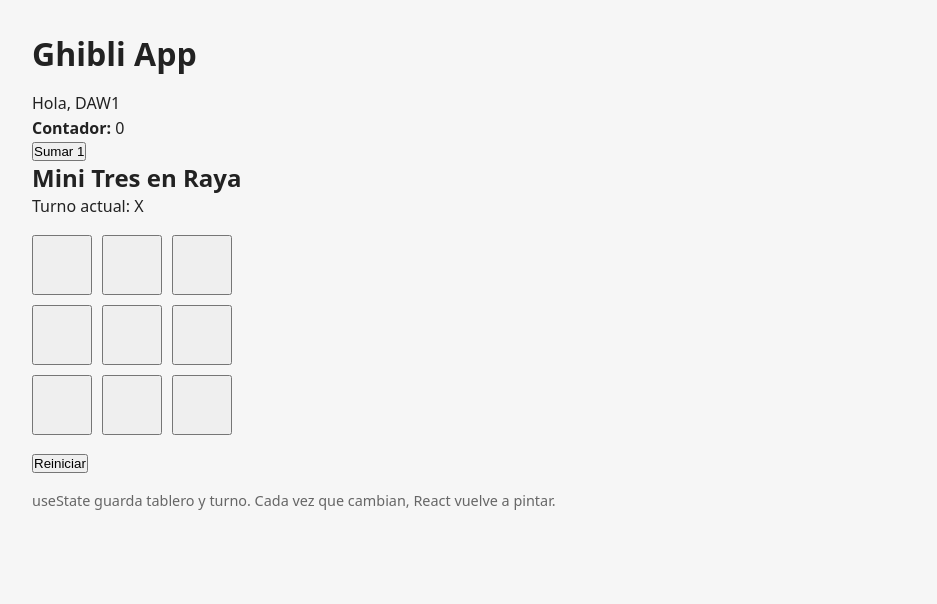
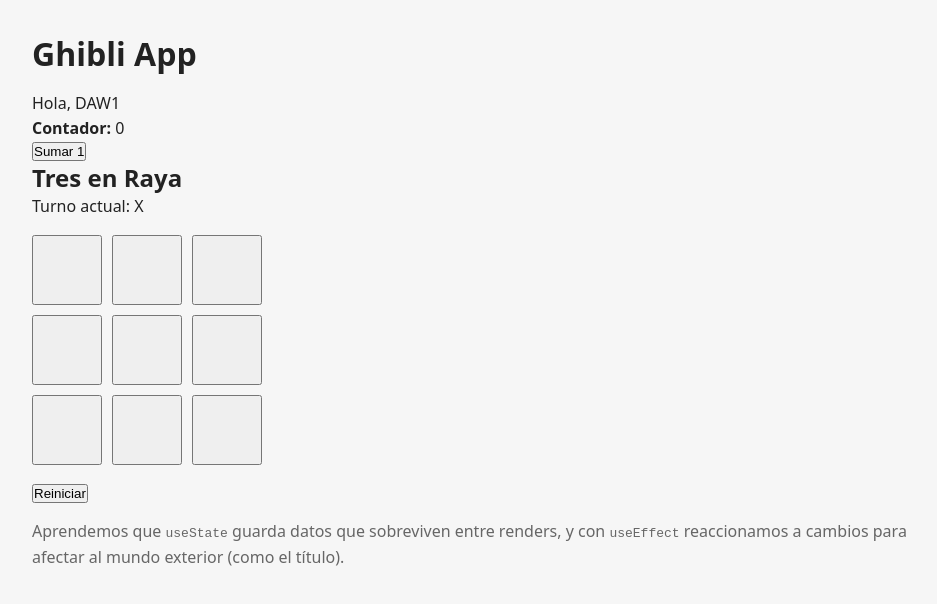
Before and after one commit to JanVizcaino/studio-ghibli, a React (Vite) app in the folder ghibli/: page / in a window 1280 px wide. Shown: the top 604 px of the page, without its empty margins (144-1081 px from the left). Built offline with nearby package versions, Linux system fonts and the light colour scheme.

Commit message:
Parte 4-Acabada

```diff
--- a/ghibli/src/components/Game.jsx
+++ b/ghibli/src/components/Game.jsx
@@ -1,31 +1,65 @@
-import { useState } from 'react'
+import { useEffect, useState } from 'react'
+
+// Combinaciones ganadoras: filas, columnas y diagonales
+const winLines = [
+  [0, 1, 2], [3, 4, 5], [6, 7, 8], // Filas
+  [0, 3, 6], [1, 4, 7], [2, 5, 8], // Columnas
+  [0, 4, 8], [2, 4, 6]             // Diagonales
+]
+
+// Función que recibe el tablero (array de 9 posiciones)
+// y devuelve 'X', 'O' o null según si alguien ha ganado
+function checkWinner(board) {
+  for (const [a, b, c] of winLines) {
+    if (board[a] && board[a] === board[b] && board[a] === board[c]) {
+      return board[a]
+    }
+  }
+  return null
+}
 
 export default function Game() {
-  // 1) Estado del tablero: 9 casillas vacías (null). Representamos 3x3 como un array.
+  // Estado del tablero y del turno
   const [board, setBoard] = useState(Array(9).fill(null))
-
-  // 2) Estado del turno: empieza jugando "X"
   const [turn, setTurn] = useState('X')
 
-  // Al hacer clic en una casilla...
+  // Calculamos ganador según el estado actual del tablero
+  const winner = checkWinner(board)
+
+  // Cambiamos título del documento en base a ganador o turno
+  useEffect(() => {
+    if (winner) {
+      document.title = `Ganó ${winner} — Tres en Raya`
+    } else {
+      document.title = `Turno: ${turn} — Tres en Raya`
+    }
+  }, [winner, turn]) // se ejecuta cuando cambian winner o turn
+
+  // Manejo de clic de cada casilla
   function handleClick(index) {
-    // Si la casilla ya está ocupada, no hacemos nada (regla simple).
-    if (board[index] !== null) return
+    // Si ya hay ganador o la casilla está ocupada, no hacemos nada
+    if (winner || board[index] !== null) {
+      return alert('Movimiento inválido. Reinicia para volver a jugar.')
+    }
 
-    // 1. Creamos una copia nueva del tablero (nunca mutar el estado directo).
+    // Clonamos el tablero actual (nunca lo mutamos directamente)
     const newBoard = [...board]
-
-    // 2. Marcamos la casilla con "X" o "O" según el turno.
     newBoard[index] = turn
 
-    // 3. Guardamos el nuevo tablero en el estado.
+    // ¿Hay ganador después de este movimiento?
+    const possibleWinner = checkWinner(newBoard)
+
+    if (possibleWinner) {
+      setBoard(newBoard) // actualizamos el tablero
+      return alert(`¡${possibleWinner} ha ganado!`)
+    }
+
+    // Si no hay ganador: actualizamos tablero y turno
     setBoard(newBoard)
-
-    // 4. Cambiamos de turno: si era X, pasa a O; si era O, pasa a X.
     setTurn(prev => (prev === 'X' ? 'O' : 'X'))
   }
 
-  // Reiniciar el juego a su estado inicial
+  // Reiniciar el juego
   function resetGame() {
     setBoard(Array(9).fill(null))
     setTurn('X')
@@ -33,13 +67,14 @@ export default function Game() {
 
   return (
     <section>
-      <h2>Mini Tres en Raya</h2>
-      <p>Turno actual: {turn}</p>
+      <h2>Tres en Raya</h2>
+      {!winner && <p>Turno actual: {turn}</p>}
+      {winner && <p>¡Ganó {winner}!</p>}
 
-      {/* Tablero 3x3 renderizado como 9 botones */}
+      {/* Tablero visual como grid de 3x3 */}
       <div style={{
         display: 'grid',
-        gridTemplateColumns: 'repeat(3, 60px)',
+        gridTemplateColumns: 'repeat(3, 70px)',
         gap: '10px',
         margin: '1rem 0'
       }}>
@@ -47,17 +82,23 @@ export default function Game() {
           <button
             key={index}
             onClick={() => handleClick(index)}
-            style={{ height: '60px', fontSize: '1.4rem' }}
-          >
+            style={{
+              height: '70px',
+              fontSize: '1.6rem',
+              cursor: 'pointer'
+            }}>
             {cell}
           </button>
         ))}
       </div>
 
+      {/* Botón para reiniciar */}
       <button onClick={resetGame}>Reiniciar</button>
 
-      <p style={{ marginTop: '1rem', color: '#666', fontSize: '.9rem' }}>
-        useState guarda tablero y turno. Cada vez que cambian, React vuelve a pintar.
+      <p style={{ marginTop: '1rem', color: '#666' }}>
+        Aprendemos que <code>useState</code> guarda datos que sobreviven
+        entre renders, y con <code>useEffect</code> reaccionamos a cambios
+        para afectar al mundo exterior (como el título).
       </p>
     </section>
   )
```
